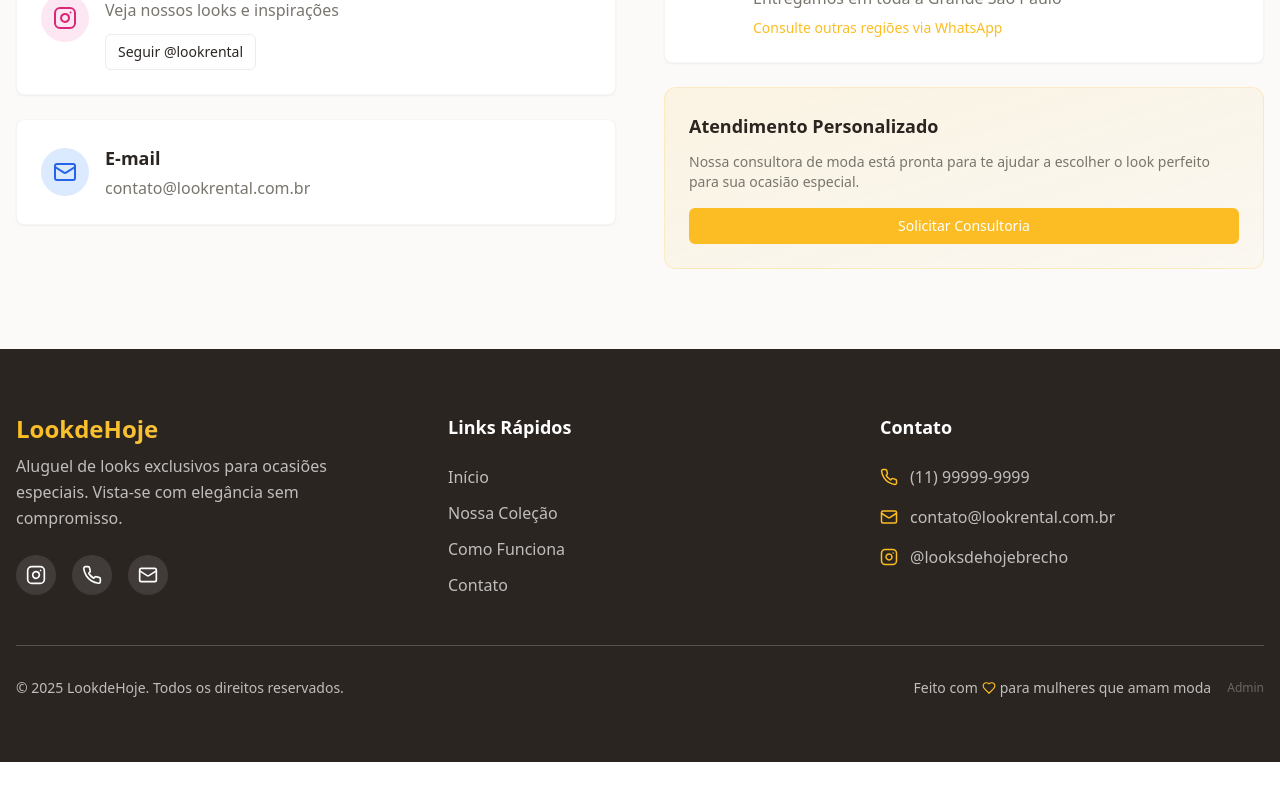
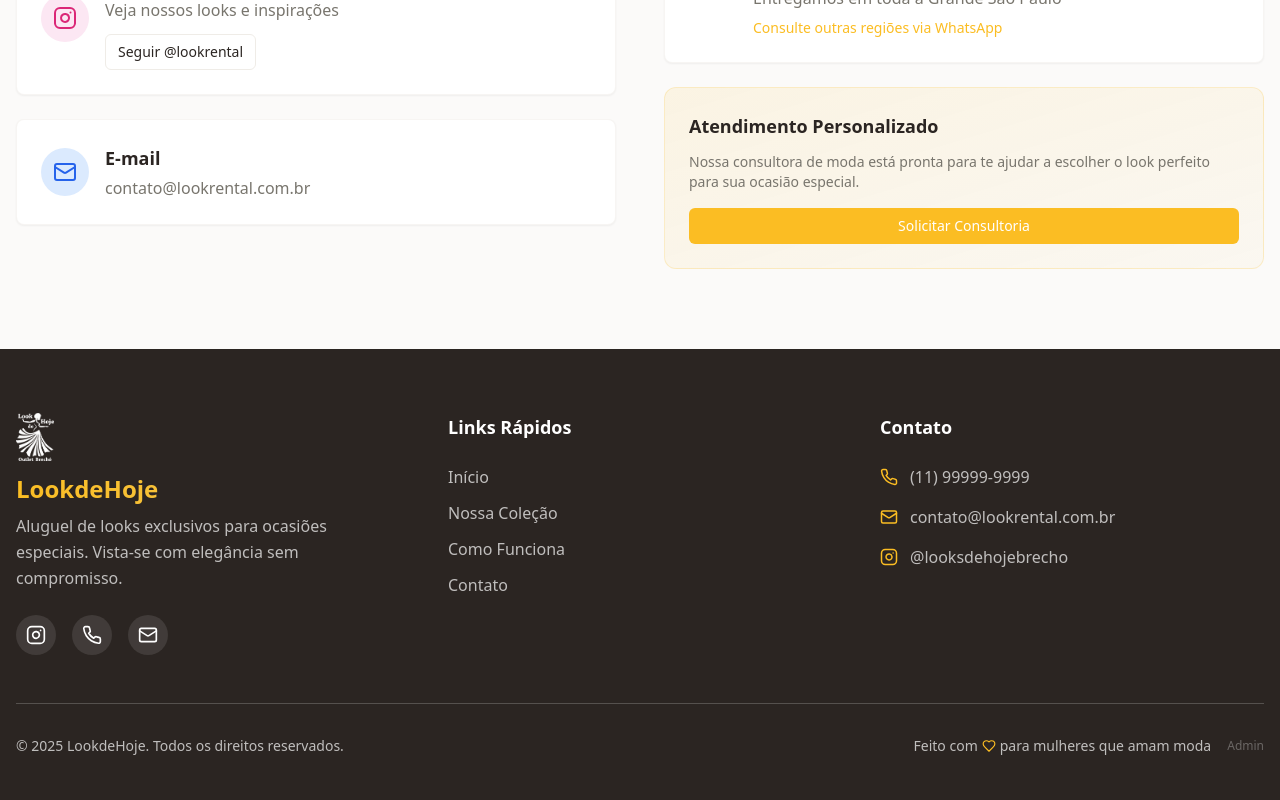
Before and after one commit to GuiMarquesdev/Lookdehoje, a React (Vite) app: page / in a window 1280 px wide. Shown: the part 3279-4079 px from the top of the page. Before the commit the page ends 4041 px from the top, so only its background shows below. Built offline with nearby package versions, Linux system fonts and the light colour scheme.

Commit message:
Add logo to footer
Add the provided logo to the footer, above the "LookdeHoje" text.

```diff
--- a/src/components/Footer.tsx
+++ b/src/components/Footer.tsx
@@ -6,9 +6,15 @@ const Footer = () => {
           {/* Brand */}
           <div className="space-y-6">
             <div>
-              <h3 className="text-2xl font-bold bg-gradient-to-r from-gold to-gold-light bg-clip-text text-transparent mb-2">LookdeHoje
-
-            </h3>
+              <img
+                src="/lovable-uploads/4af0f4b1-bae5-43b5-ab9b-8b9723265bff.png"
+                alt="Look de Hoje Outlet Brechó - logo"
+                className="h-12 w-auto mb-3 select-none"
+                loading="lazy"
+              />
+              <h3 className="text-2xl font-bold bg-gradient-to-r from-gold to-gold-light bg-clip-text text-transparent mb-2">
+                LookdeHoje
+              </h3>
               <p className="text-background/70 leading-relaxed">
                 Aluguel de looks exclusivos para ocasiões especiais.
                 Vista-se com elegância sem compromisso.
```
Also changed, not shown: public/lovable-uploads/4af0f4b1-bae5-43b5-ab9b-8b9723265bff.png (added).
